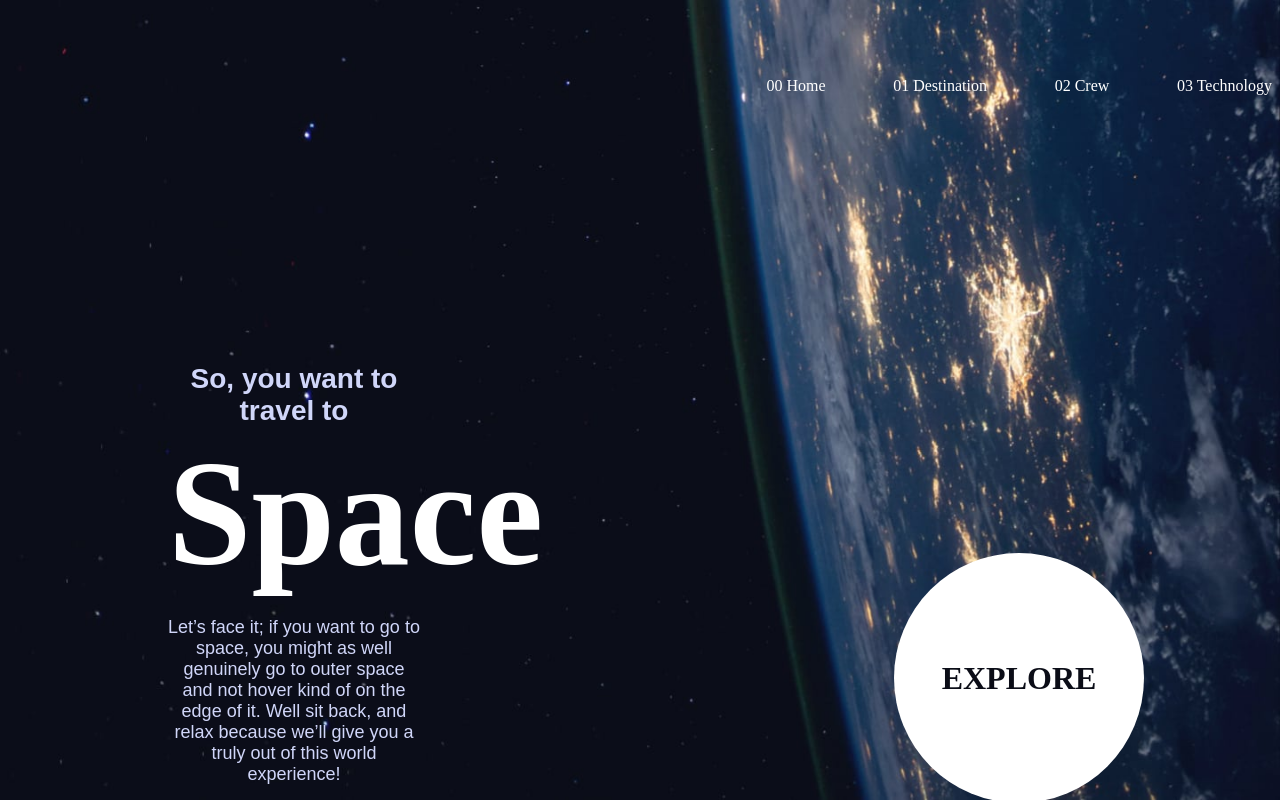
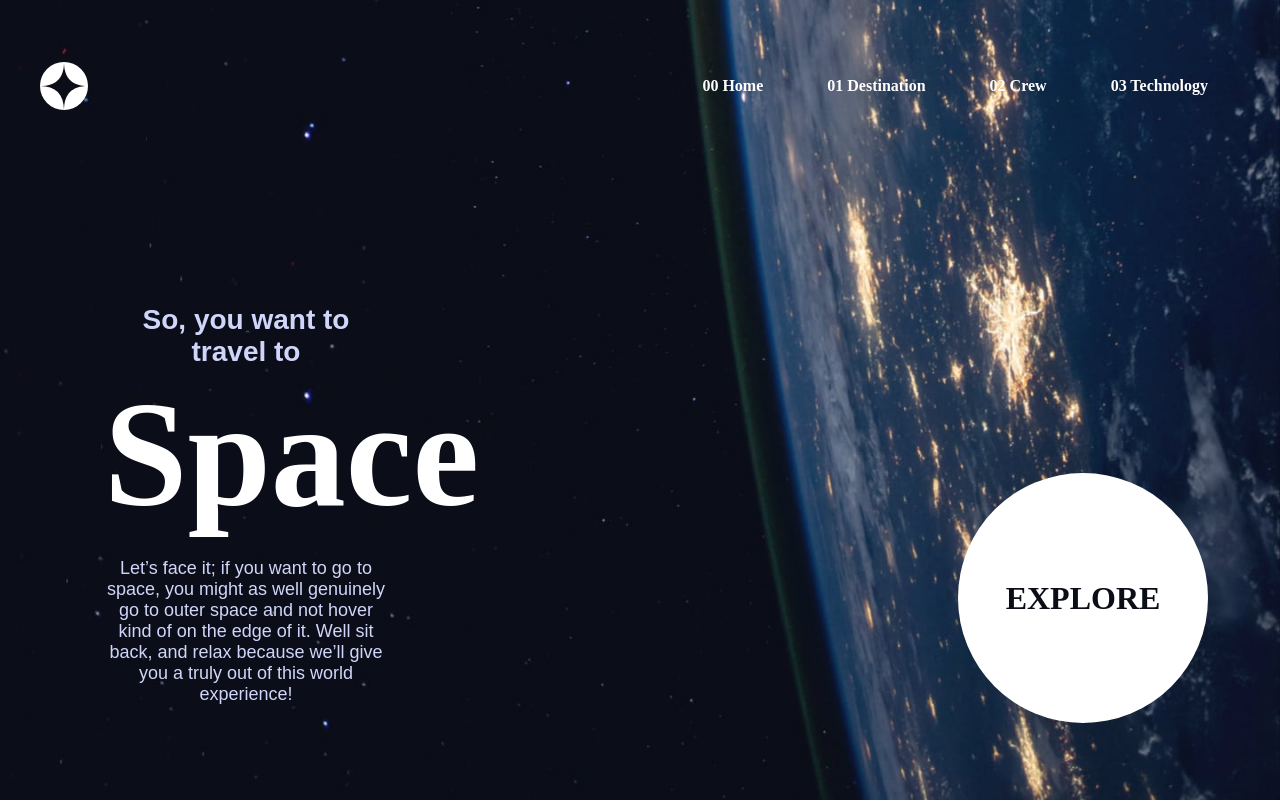
Before and after one commit to tdavis1991/space-tourism, a React (Vite) app in the folder starter-code/frontend/: page / in a window 1280 px wide. Built offline with nearby package versions, Linux system fonts and the light colour scheme.

Commit message:
fixed logo disappearing

```diff
--- a/starter-code/frontend/src/components/navbar/navbar.css
+++ b/starter-code/frontend/src/components/navbar/navbar.css
@@ -3,13 +3,14 @@
   width: 100%;
   height: 75px;
   display: flex;
+  justify-content: space-between;
+  align-items: center;
 }
 
 .navbar_logo {
   height: 48px;
   width: 48px;
   margin: 0 2rem;
-  flex: 1;
 }
 
 .navbar_link_container {
@@ -17,10 +18,12 @@
   justify-content: space-between;
   align-items: center;
   width: 40%;
+  margin: 0 4rem;
 }
 
 .navbar_links {
   text-decoration: none;
   font-size: 16px;
+  font-weight: bold;
   color: #FFFFFF;
 }
--- a/starter-code/frontend/src/pages/home/home.css
+++ b/starter-code/frontend/src/pages/home/home.css
@@ -15,7 +15,7 @@
   overflow: hidden;
 }
 
-img {
+.home_container img {
   height: 100%;
   width: 100%;
   object-fit: cover;
@@ -27,8 +27,8 @@ img {
   justify-content: space-between;
   align-items: flex-end;
   color: white;
-  height: 85vh;
-  margin: 0 8rem;
+  height: 75vh;
+  margin: 0 4rem 3rem 4rem;
 }
 
 .home_content_left {
```
